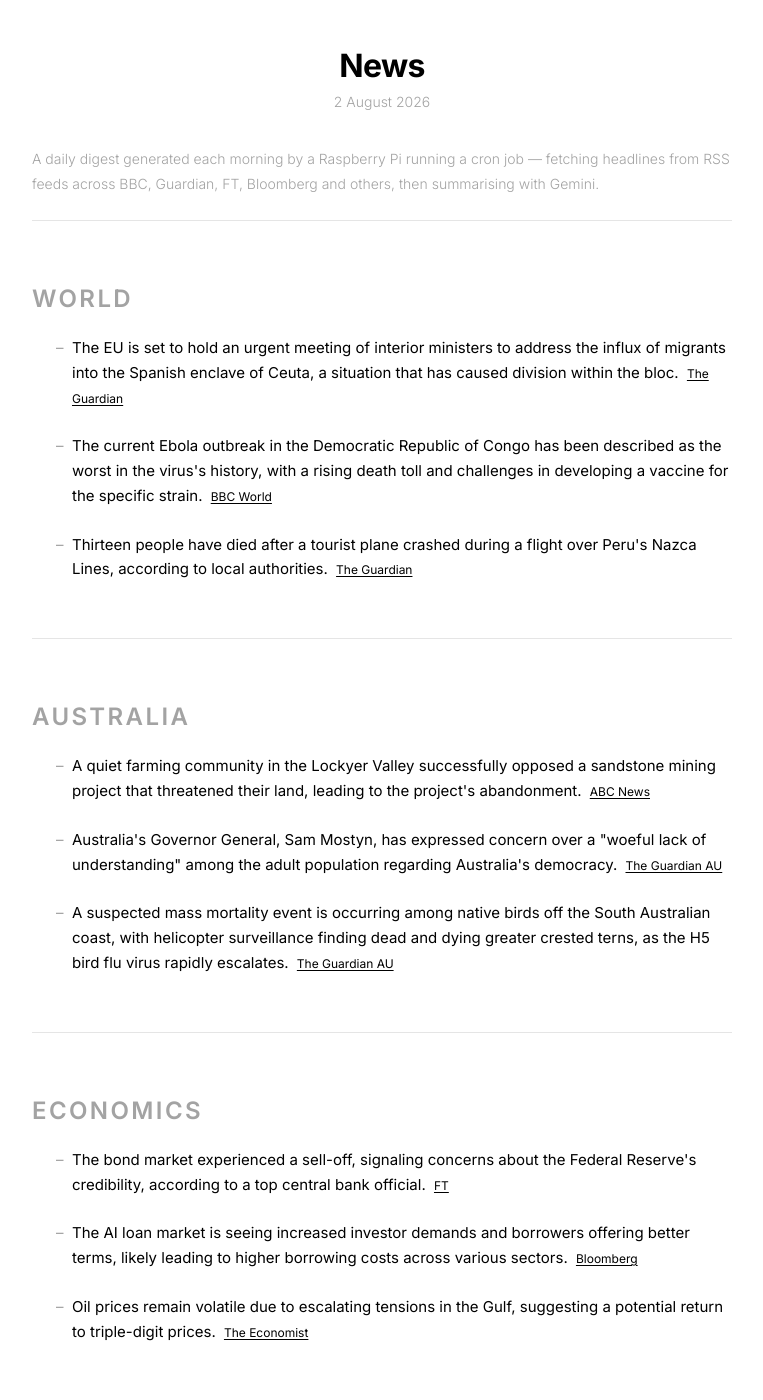
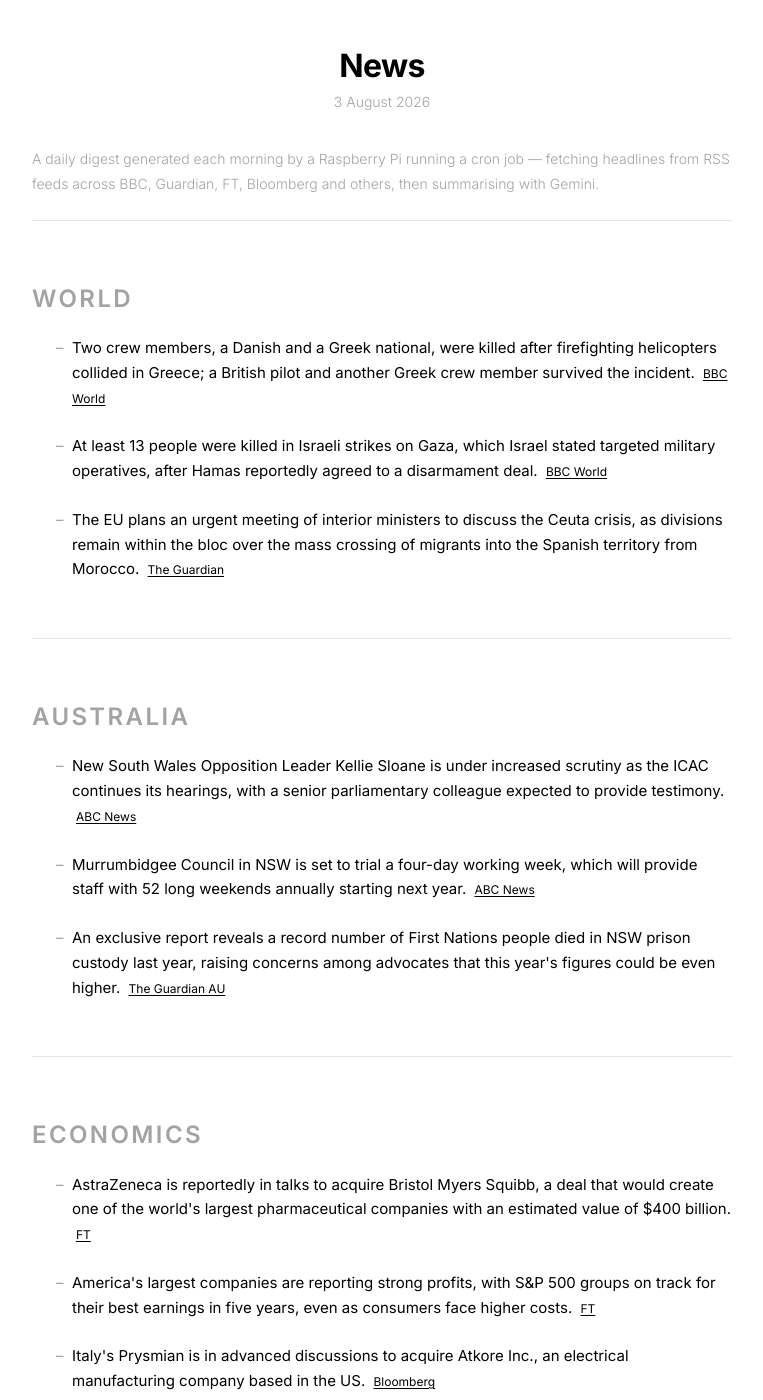
Before and after one commit to s-jac/s-jac.github.io, a Jekyll site: the page built from projects/news.html, in a window 1280 px wide and 1400 px high. Shown: the whole window, without its empty margins (258-1021 px from the left). Built offline with Jekyll 4.4.1, drawn with Linux system fonts in a browser that asks for light colours; some of the changed text lies outside the part shown.

Commit message:
daily news update 3 August 2026

```diff
--- a/_data/news.json
+++ b/_data/news.json
@@ -1,22 +1,22 @@
 {
-  "date": "2 August 2026",
-  "generated_at": "2026-08-01T21:00:25.198396+00:00",
+  "date": "3 August 2026",
+  "generated_at": "2026-08-02T21:00:24.983824+00:00",
   "sections": [
     {
       "heading": "World",
       "bullets": [
         {
-          "text": "The EU is set to hold an urgent meeting of interior ministers to address the influx of migrants into the Spanish enclave of Ceuta, a situation that has caused division within the bloc.",
-          "source": "The Guardian",
-          "url": "https://www.theguardian.com"
-        },
-        {
-          "text": "The current Ebola outbreak in the Democratic Republic of Congo has been described as the worst in the virus's history, with a rising death toll and challenges in developing a vaccine for the specific strain.",
+          "text": "Two crew members, a Danish and a Greek national, were killed after firefighting helicopters collided in Greece; a British pilot and another Greek crew member survived the incident.",
           "source": "BBC World",
           "url": "https://www.bbc.com/news/world"
         },
         {
-          "text": "Thirteen people have died after a tourist plane crashed during a flight over Peru's Nazca Lines, according to local authorities.",
+          "text": "At least 13 people were killed in Israeli strikes on Gaza, which Israel stated targeted military operatives, after Hamas reportedly agreed to a disarmament deal.",
+          "source": "BBC World",
+          "url": "https://www.bbc.com/news/world"
+        },
+        {
+          "text": "The EU plans an urgent meeting of interior ministers to discuss the Ceuta crisis, as divisions remain within the bloc over the mass crossing of migrants into the Spanish territory from Morocco.",
           "source": "The Guardian",
           "url": "https://www.theguardian.com"
         }
@@ -26,17 +26,17 @@
       "heading": "Australia",
       "bullets": [
         {
-          "text": "A quiet farming community in the Lockyer Valley successfully opposed a sandstone mining project that threatened their land, leading to the project's abandonment.",
+          "text": "New South Wales Opposition Leader Kellie Sloane is under increased scrutiny as the ICAC continues its hearings, with a senior parliamentary colleague expected to provide testimony.",
           "source": "ABC News",
           "url": "https://www.abc.net.au/news"
         },
         {
-          "text": "Australia's Governor General, Sam Mostyn, has expressed concern over a \"woeful lack of understanding\" among the adult population regarding Australia's democracy.",
-          "source": "The Guardian AU",
-          "url": "https://www.theguardian.com/au"
+          "text": "Murrumbidgee Council in NSW is set to trial a four-day working week, which will provide staff with 52 long weekends annually starting next year.",
+          "source": "ABC News",
+          "url": "https://www.abc.net.au/news"
         },
         {
-          "text": "A suspected mass mortality event is occurring among native birds off the South Australian coast, with helicopter surveillance finding dead and dying greater crested terns, as the H5 bird flu virus rapidly escalates.",
+          "text": "An exclusive report reveals a record number of First Nations people died in NSW prison custody last year, raising concerns among advocates that this year's figures could be even higher.",
           "source": "The Guardian AU",
           "url": "https://www.theguardian.com/au"
         }
@@ -46,19 +46,19 @@
       "heading": "Economics",
       "bullets": [
         {
-          "text": "The bond market experienced a sell-off, signaling concerns about the Federal Reserve's credibility, according to a top central bank official.",
+          "text": "AstraZeneca is reportedly in talks to acquire Bristol Myers Squibb, a deal that would create one of the world's largest pharmaceutical companies with an estimated value of $400 billion.",
           "source": "FT",
           "url": "https://www.ft.com"
         },
         {
-          "text": "The AI loan market is seeing increased investor demands and borrowers offering better terms, likely leading to higher borrowing costs across various sectors.",
+          "text": "America's largest companies are reporting strong profits, with S&P 500 groups on track for their best earnings in five years, even as consumers face higher costs.",
+          "source": "FT",
+          "url": "https://www.ft.com"
+        },
+        {
+          "text": "Italy's Prysmian is in advanced discussions to acquire Atkore Inc., an electrical manufacturing company based in the US.",
           "source": "Bloomberg",
           "url": "https://www.bloomberg.com/markets"
-        },
-        {
-          "text": "Oil prices remain volatile due to escalating tensions in the Gulf, suggesting a potential return to triple-digit prices.",
-          "source": "The Economist",
-          "url": "https://www.economist.com/finance-and-economics"
         }
       ]
     }
```
